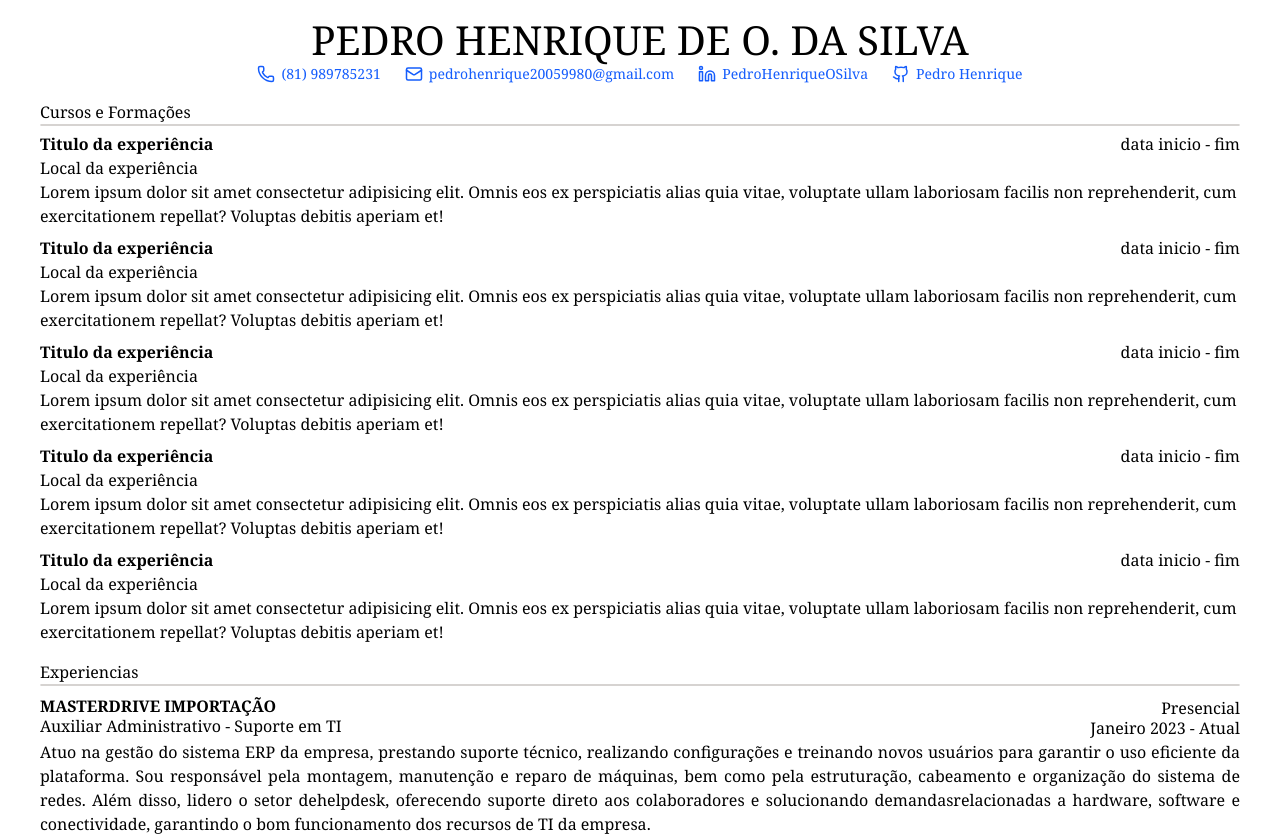
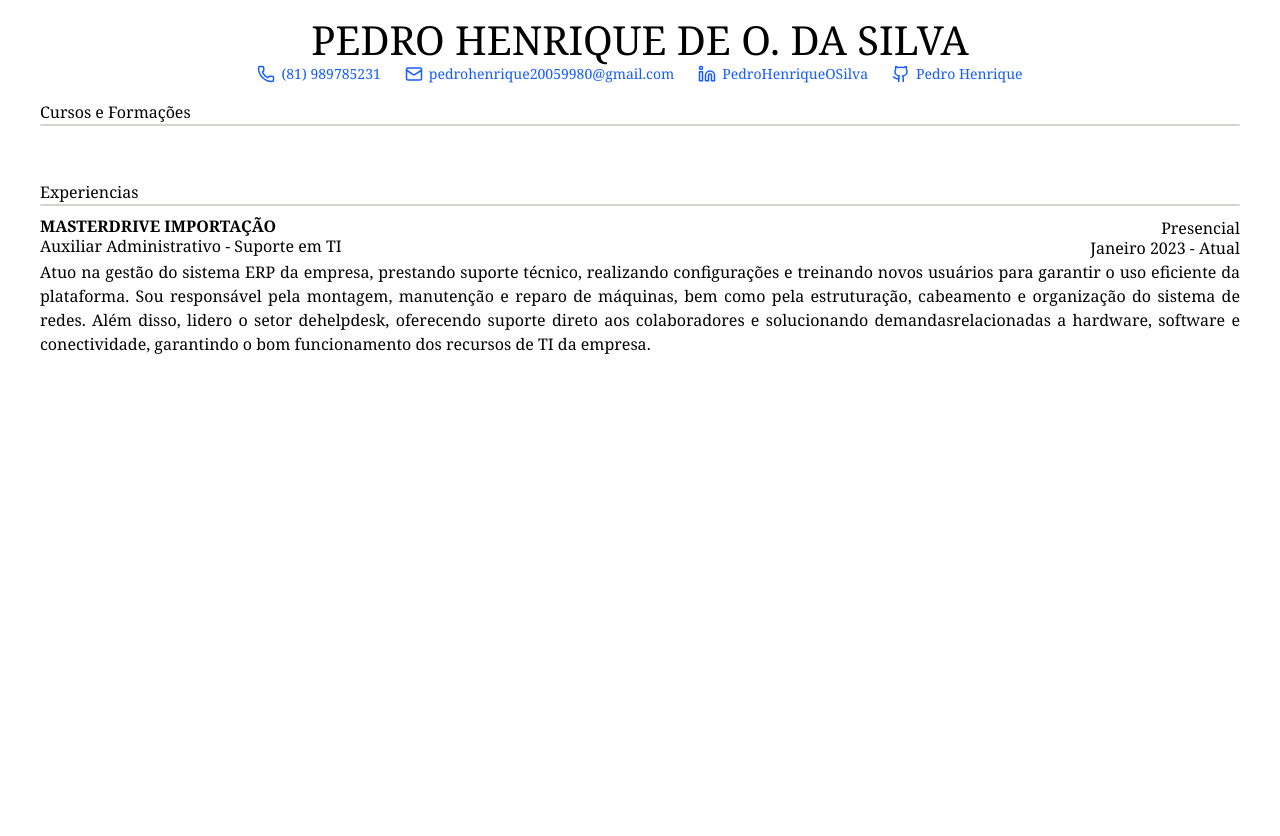
Before and after one commit to Dev-Nadson/curriculum, a React app: page / in a window 1280 px wide. After the commit the page ends 800 px from the top, so only its background shows below. Built offline with nearby package versions, Linux system fonts and the light colour scheme; the HTML template or start-up script is replaced by a standard one.

Commit message:
Feat: Componentizado

```diff
--- a/src/components/Course.tsx
+++ b/src/components/Course.tsx
@@ -1,14 +1,16 @@
-export function Course() {
+import type { ICourseProps } from "../typings/types";
+
+export function Course(props: ICourseProps) {
     return (
         <div className="flex flex-col">
             <div className="flex flex-row justify-between">
                 <div className=" flex flex-col">
-                    <h1 className="font-bold">Titulo da experiência</h1>
-                    <h2>Local da experiência</h2>
+                    <h1 className="font-bold">{props.title}</h1>
+                    <h2>{props.school}</h2>
                 </div>
-                <h2>data inicio - fim</h2>
+                <h2>{props.date}</h2>
             </div>
-            <p>Lorem ipsum dolor sit amet consectetur adipisicing elit. Omnis eos ex perspiciatis alias quia vitae, voluptate ullam laboriosam facilis non reprehenderit, cum exercitationem repellat? Voluptas debitis aperiam et!</p>
+            <p>{props.children}</p>
         </div>
     )
 }
```
Also changed, not shown: src/typings/types.ts (+7 -0 lines).
